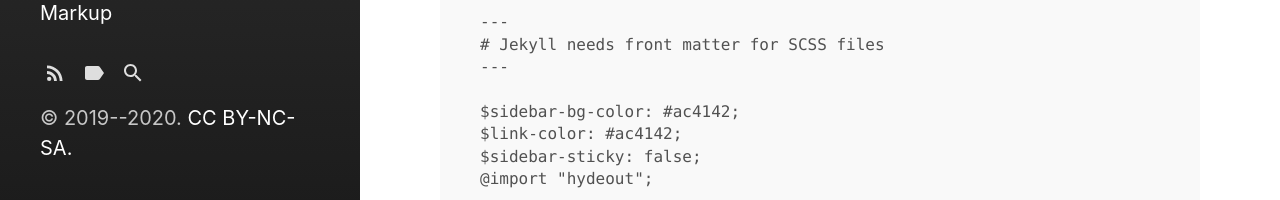
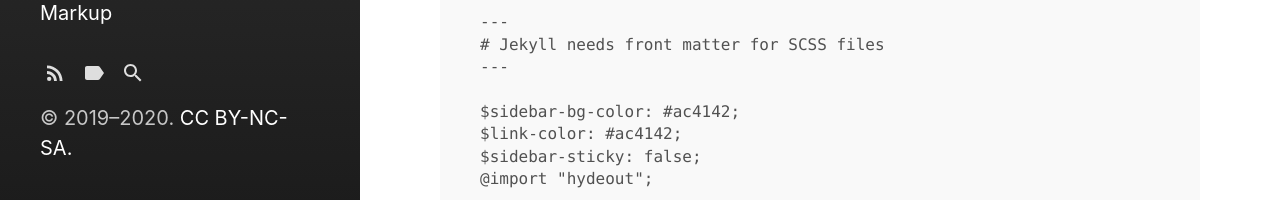
Before and after one commit to mcuquet/rema, a Jekyll site: the page built from index.html, in a window 1280 px wide and 900 px high, scrolled down 547 px. Shown: the part 697-897 px from the top of the window. Built offline with Jekyll 4.4.1, drawn with Linux system fonts in a browser that asks for light colours; the list of posts is cut into pages by our own code.

```diff
--- a/_includes/copyright.html
+++ b/_includes/copyright.html
@@ -1,4 +1,4 @@
 <p>
-  &copy; 2019--{{ site.time | date: '%Y' }}.
+  &copy; 2019–{{ site.time | date: '%Y' }}.
   <a href="https://creativecommons.org/licenses/by-nc-sa/4.0/deed.ca">CC BY-NC-SA.</a>
 </p>
```
